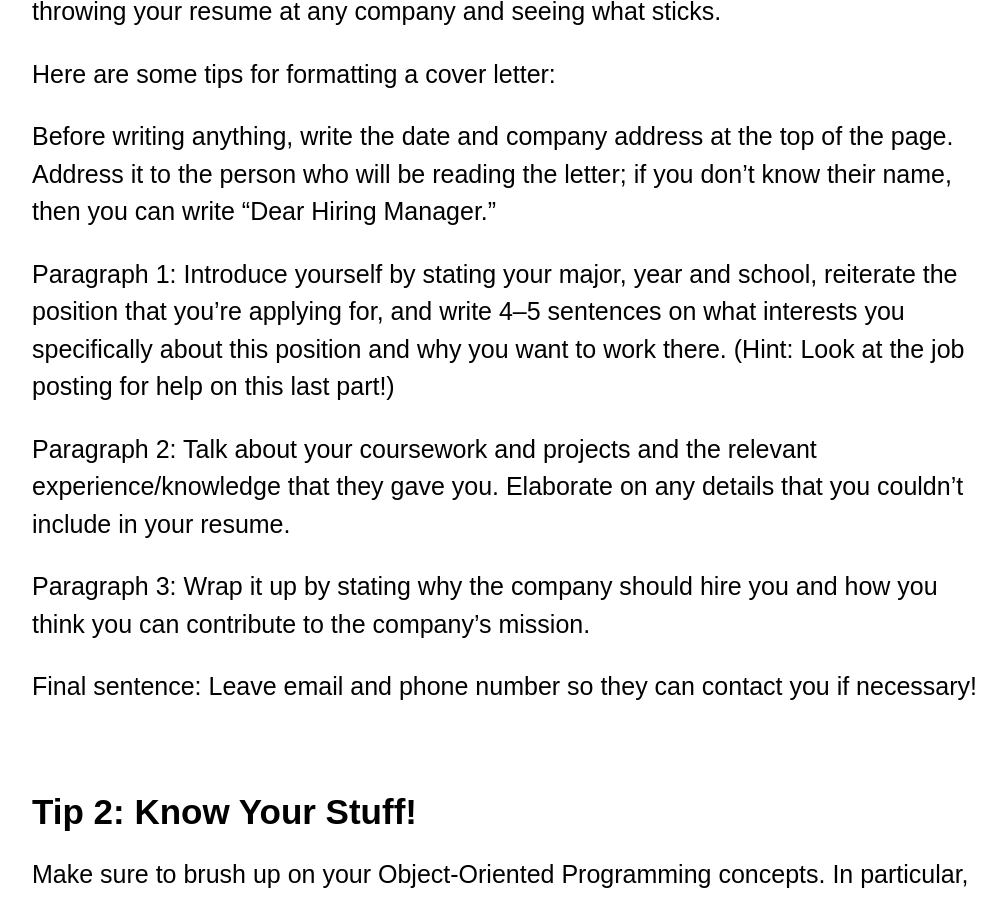
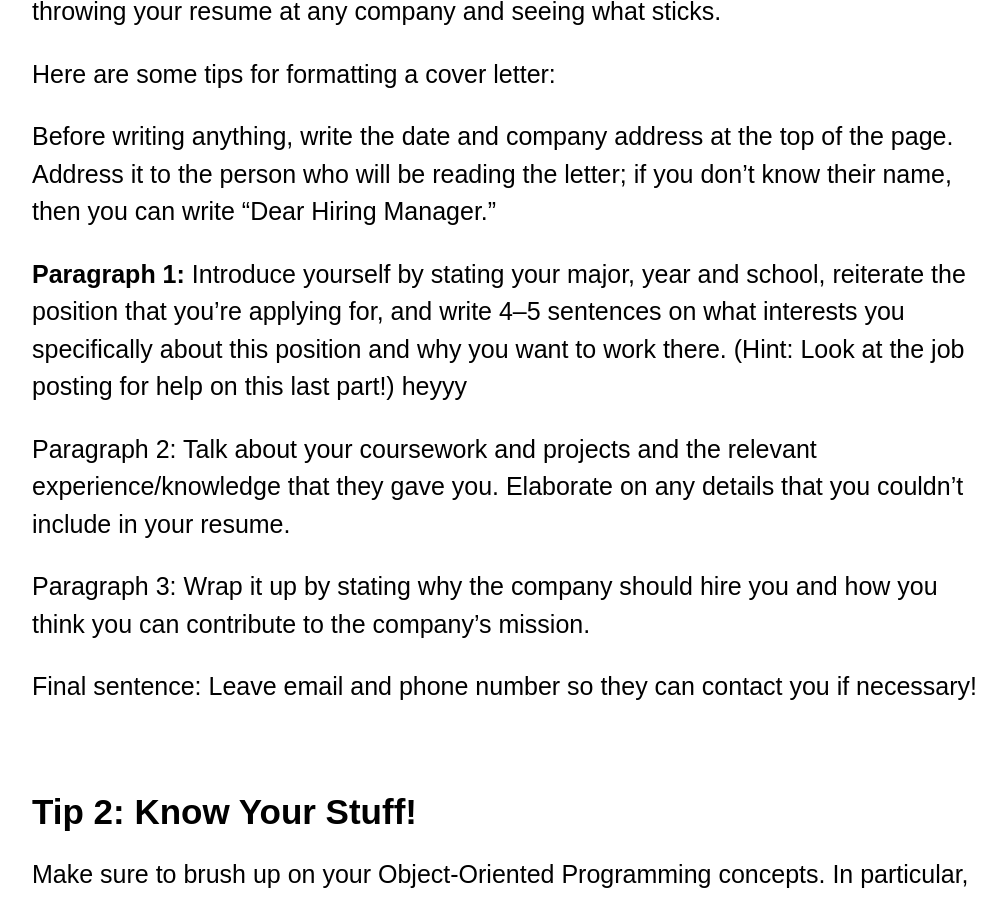
Before and after one commit to skapur12/skapur12.github.io, a Jekyll site: the page built from _posts/2020-02-16-How-To-Land-Your-First-Software-Engineering-Internship.md, in a window 1280 px wide and 900 px high, scrolled down 646 px. Shown: the whole window, without its empty margins (128-1134 px from the left). Built offline with Jekyll 4.4.1, drawn with Linux system fonts in a browser that asks for light colours; nearby versions of some CDN libraries; comment, search, counter and statistics services are not loaded.

```diff
--- a/_posts/2020-02-16-How-To-Land-Your-First-Software-Engineering-Internship.md
+++ b/_posts/2020-02-16-How-To-Land-Your-First-Software-Engineering-Internship.md
@@ -17,7 +17,7 @@ Here are some tips for formatting a cover letter:
 
 Before writing anything, write the date and company address at the top of the page. Address it to the person who will be reading the letter; if you don’t know their name, then you can write “Dear Hiring Manager.”
 
-Paragraph 1: Introduce yourself by stating your major, year and school, reiterate the position that you’re applying for, and write 4–5 sentences on what interests you specifically about this position and why you want to work there. (Hint: Look at the job posting for help on this last part!)
+<b> Paragraph 1: </b> Introduce yourself by stating your major, year and school, reiterate the position that you’re applying for, and write 4–5 sentences on what interests you specifically about this position and why you want to work there. (Hint: Look at the job posting for help on this last part!) heyyy
 
 Paragraph 2: Talk about your coursework and projects and the relevant experience/knowledge that they gave you. Elaborate on any details that you couldn’t include in your resume.
 
```
